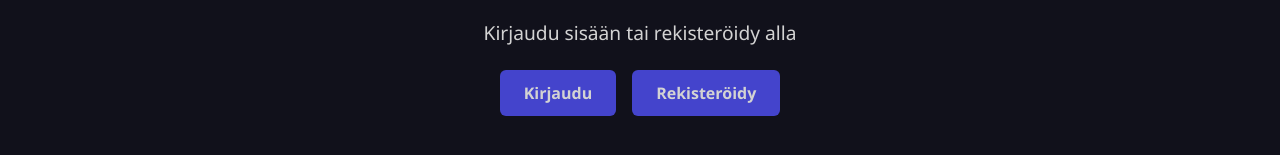
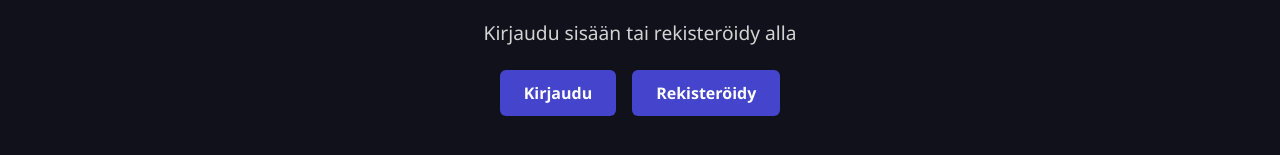
Before and after one commit to ronisuomalainen/Datadynamo, a React (Vite) app in the folder datadynamo-store/: page / in a window 1280 px wide. Shown: the part 387-542 px from the top of the page. Built offline with nearby package versions, Linux system fonts and the light colour scheme.

Commit message:
Update index.css

```diff
--- a/datadynamo-store/src/index.css
+++ b/datadynamo-store/src/index.css
@@ -304,7 +304,7 @@ button[type="submit"]:hover {
   padding: 0.75rem 1.5rem;
   font-size: 1rem;
   font-weight: 600;
-  color: var(buttonte);
+  color: var(--button-text-color);
   background-color: var(--button-background);
   border: none;
   border-radius: var(--button-border-radius);
```
